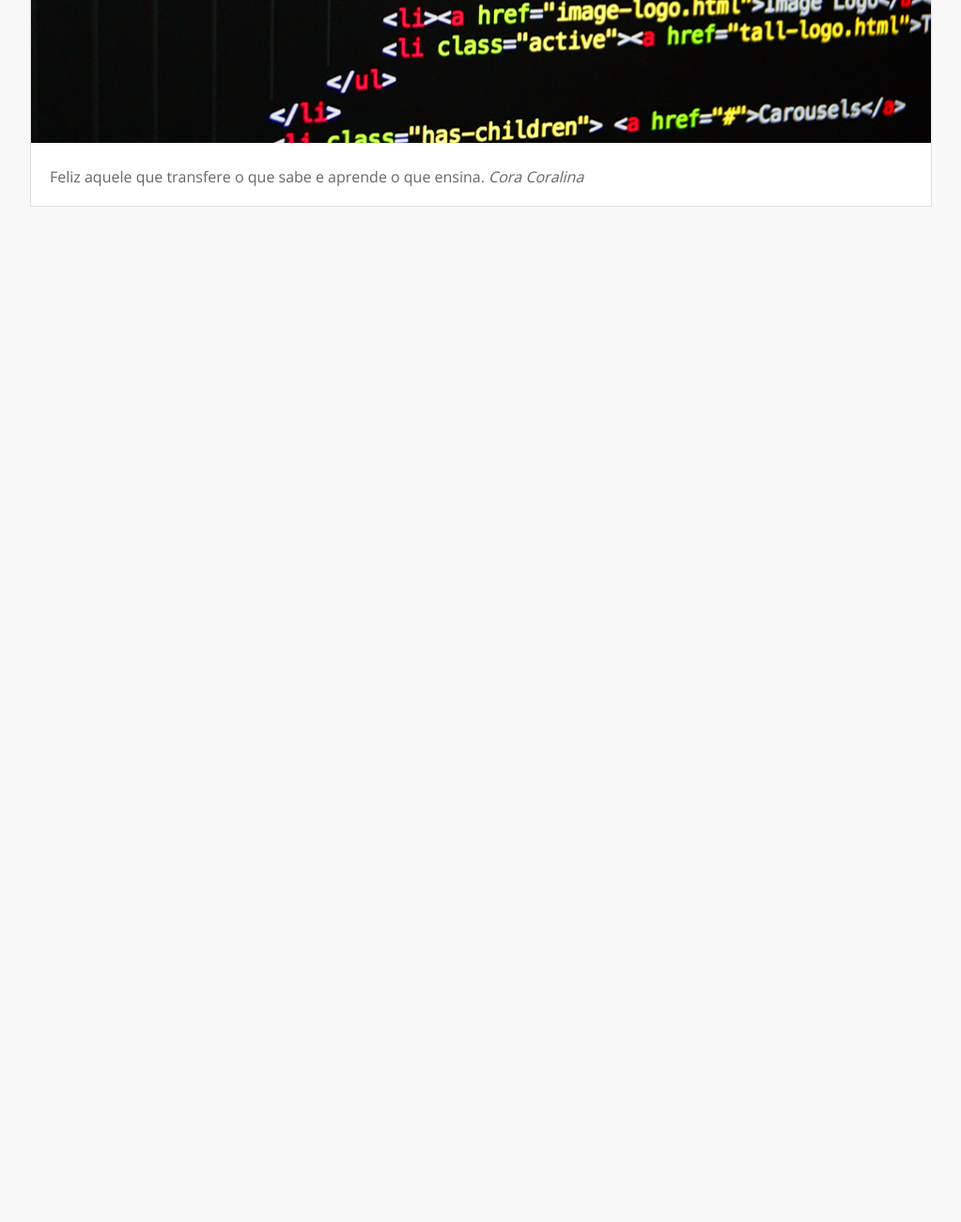
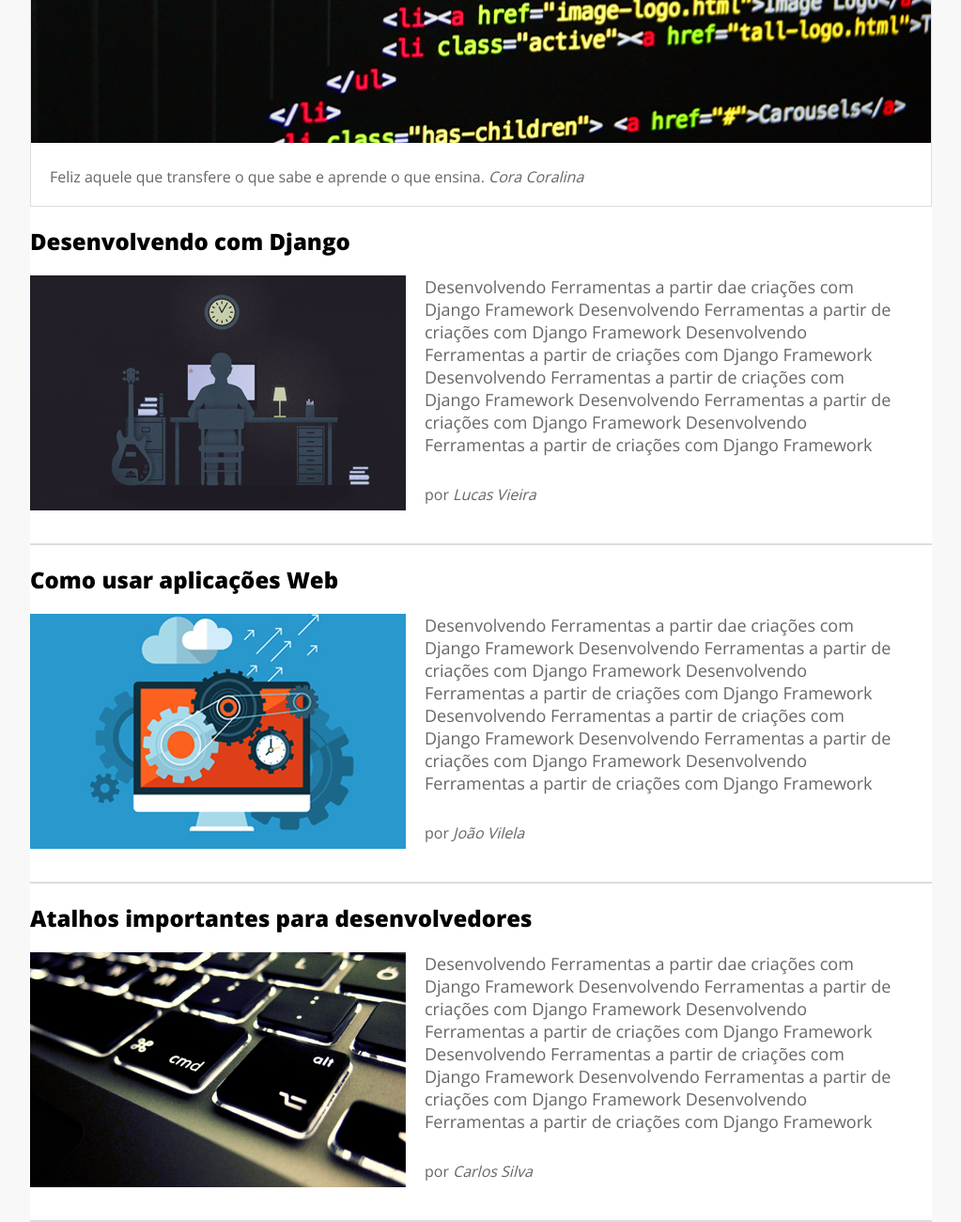
Before and after one commit to lucasarieiv/Projeto-Sistema-Padaria, a plain HTML site: page paginas/noticias.html in a window 1280 px wide. Shown: the part 536-1836 px from the top of the page at 94% size, without its empty margins (128-1151 px from the left). Before the commit the page ends 800 px from the top, so only its background shows below. Drawn offline with nearby package versions, Linux system fonts and the light colour scheme.

Commit message:
Pagina de Notícias finalizada

```diff
--- a/css/noticias.css
+++ b/css/noticias.css
@@ -32,3 +32,35 @@
   color: #666666;
   padding: 20px;
 }
+
+.noticias {
+  margin-top: 20px;
+  width: 100%;
+  height: 340px;
+  border-bottom: 2px solid #ddd;
+}
+
+.noticias h1 {
+  font-size: 24px;
+  margin: 10px 0px 20px 0px;
+}
+.noticias img {
+  width: 400px;
+  height: 250px;
+  float: left;
+  display: inline-block;
+}
+
+.noticias figure figcaption {
+  width: 500px;
+  font-size: 18px;
+  color: #666666;
+  display: inline-block;
+  margin: 0px 20px 20px 20px;
+}
+
+.noticias figure span {
+  color: #666666;
+  display: inline-block;
+  margin: 10px 0px 0px 20px;
+}
--- a/paginas/noticias.html
+++ b/paginas/noticias.html
@@ -1,5 +1,5 @@
 <!DOCTYPE html>
-<html lang="en" dir="ltr">
+<html lang="pt-br" dir="ltr">
   <head>
     <meta charset="utf-8">
     <title>Noticias</title>
@@ -24,7 +24,7 @@
     </header>
 
     <section class='section-noticia'>
-      <a href='#' target="_blank">
+      <a href='#'>
         <article class="noticia-principal">
           <h1>Desenvolvedor Web - Linguagens e ferramentas que precisamos dominar</h1>
           <figure>
@@ -33,6 +33,58 @@
           </figure>
         </article>
       </a>
+
+      <a href="#">
+        <article class="noticias">
+          <h1>Desenvolvendo com Django</h1>
+          <figure>
+            <img src="noticias/img/noticia-1.jpg" alt="">
+            <figcaption>Desenvolvendo Ferramentas a partir dae criações com Django Framework
+              Desenvolvendo Ferramentas a partir de criações com Django Framework
+              Desenvolvendo Ferramentas a partir de criações com Django Framework
+              Desenvolvendo Ferramentas a partir de criações com Django Framework
+              Desenvolvendo Ferramentas a partir de criações com Django Framework
+              Desenvolvendo Ferramentas a partir de criações com Django Framework
+            </figcaption>
+            <span>por <i>Lucas Vieira</i></span>
+          </figure>
+        </article>
+      </a>
+
+      <a href="#">
+        <article class="noticias">
+          <h1>Como usar aplicações Web</h1>
+          <figure>
+            <img src="noticias/img/noticia-2.jpg" alt="">
+            <figcaption>Desenvolvendo Ferramentas a partir dae criações com Django Framework
+              Desenvolvendo Ferramentas a partir de criações com Django Framework
+              Desenvolvendo Ferramentas a partir de criações com Django Framework
+              Desenvolvendo Ferramentas a partir de criações com Django Framework
+              Desenvolvendo Ferramentas a partir de criações com Django Framework
+              Desenvolvendo Ferramentas a partir de criações com Django Framework
+            </figcaption>
+            <span>por <i>João Vilela</i></span>
+          </figure>
+        </article>
+      </a>
+
+      <a href="#">
+        <article class="noticias">
+          <h1>Atalhos importantes para desenvolvedores</h1>
+          <figure>
+            <img src="noticias/img/noticia-3.jpg" alt="">
+            <figcaption>Desenvolvendo Ferramentas a partir dae criações com Django Framework
+              Desenvolvendo Ferramentas a partir de criações com Django Framework
+              Desenvolvendo Ferramentas a partir de criações com Django Framework
+              Desenvolvendo Ferramentas a partir de criações com Django Framework
+              Desenvolvendo Ferramentas a partir de criações com Django Framework
+              Desenvolvendo Ferramentas a partir de criações com Django Framework
+            </figcaption>
+            <span>por <i>Carlos Silva</i></span>
+          </figure>
+        </article>
+      </a>
+
     </section>
 
   </body>
```
Also changed, not shown: index.html (+1 -1 lines), paginas/Comandos.html (+2 -3 lines), paginas/noticias/img/noticia-1.jpg (added), paginas/noticias/img/noticia-2.jpg (added), paginas/noticias/img/noticia-3.jpg (added).
